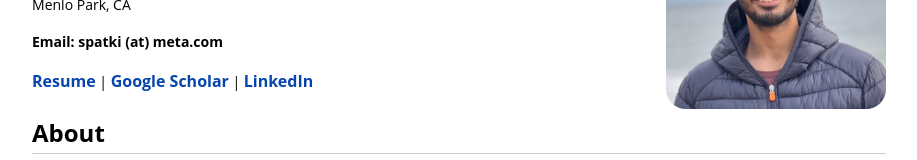
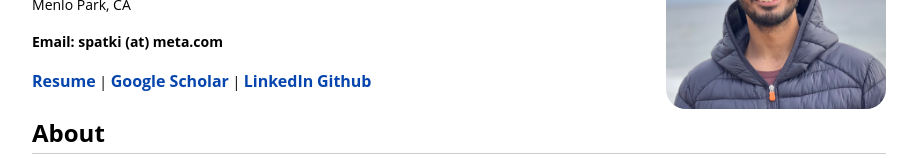
Before and after one commit to sidpatki/sidpatki.github.io, a plain HTML site: page index.html in a window 1280 px wide. Shown: the part 184-344 px from the top of the page, without its empty margins (181-1098 px from the left). Drawn offline with Linux system fonts and the light colour scheme.

Commit message:
add github page

```diff
--- a/index.html
+++ b/index.html
@@ -45,6 +45,7 @@ Menlo Park, CA<br>
   <a class="link" href="./files/patki_resume.pdf"><font size="+0.5"><b>Resume</b></font></a> |
   <a class="link" href="https://scholar.google.com/citations?user=kp1ljzUAAAAJ&hl=en"><font size="+0.5"><b>Google Scholar</b></font></a> |
   <a class="link" href="https://www.linkedin.com/in/siddharth-patki-87797151/"><font size="+0.5"><b>LinkedIn</b></font></a>
+  <a class="link" href="https://github.com/sidpatki"><font size="+0.5"><b>Github</b></font></a>
 </p>
 
 
```
